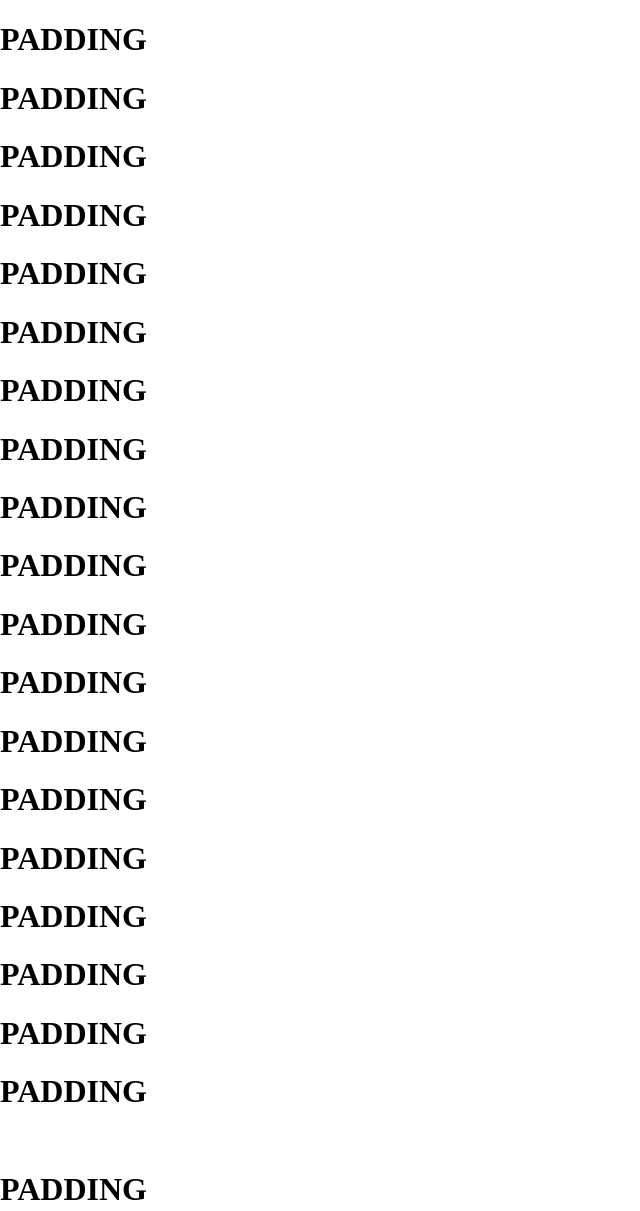
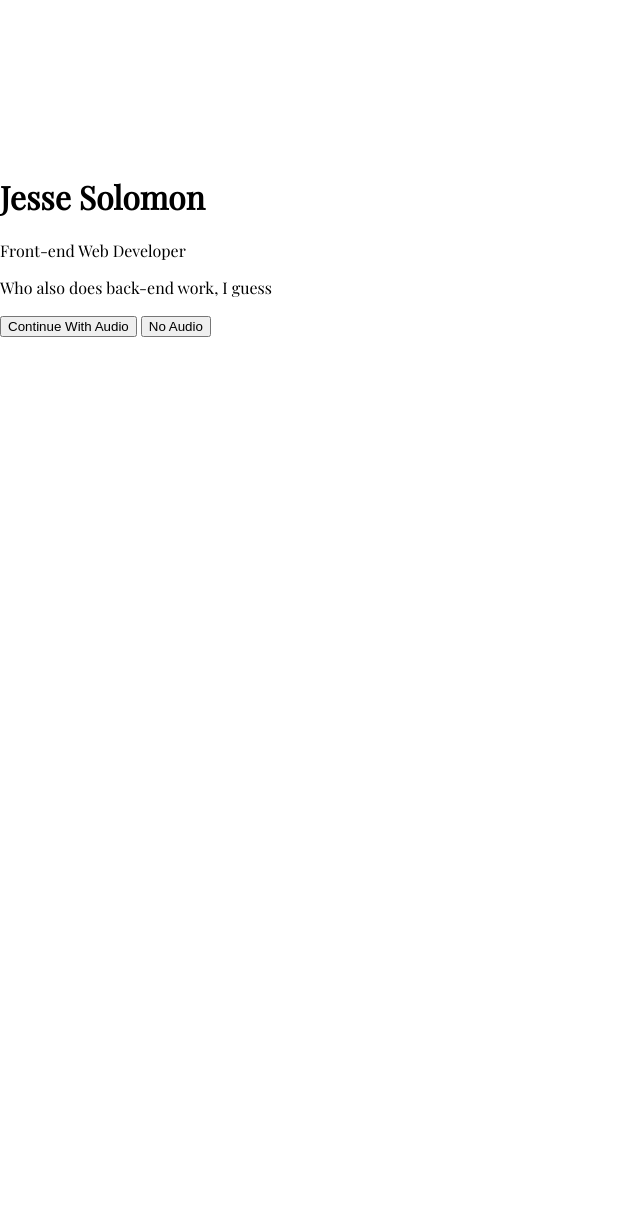
Before and after one commit to JesseSolomon/dev.jessesolomon.me, a website: page public/index.html in a window 1280 px wide. Shown: the top 1211 px of the page, without its empty margins (0-640 px from the left). After the commit the page ends 800 px from the top, so only its background shows below. Drawn offline with nearby package versions, Linux system fonts and the light colour scheme.

Commit message:
Update 9 files

```diff
--- a/public/index.html
+++ b/public/index.html
@@ -7,29 +7,22 @@
         <script src="/dist/js/app.js"></script>
     </head>
     <body>
-        <h1>PADDING</h1>
-        <h1>PADDING</h1>
-        <h1>PADDING</h1>
-        <h1>PADDING</h1>
-        <h1>PADDING</h1>
-        <h1>PADDING</h1>
-        <h1>PADDING</h1>
-        <h1>PADDING</h1>
-        <h1>PADDING</h1>
-        <h1>PADDING</h1>
-        <h1>PADDING</h1>
-        <h1>PADDING</h1>
-        <h1>PADDING</h1>
-        <h1>PADDING</h1>
-        <h1>PADDING</h1>
-        <h1>PADDING</h1>
-        <h1>PADDING</h1>
-        <h1>PADDING</h1>
-        <h1>PADDING</h1>
-        <p class="test" scroll-item>test</p>
-        <h1>PADDING</h1>
-        <h1>PADDING</h1>
-        <h1>PADDING</h1>
-        <h1>PADDING</h1>
+        <js-intro>
+            <canvas id="intro--canvas"></canvas>
+            <div class="intro--content">
+                <h1>Jesse Solomon</h1>
+                <p>Front-end Web Developer</p>
+                <p>Who also does back-end work, I guess</p>
+            </div>
+            <div class="intro--controls">
+                <button name="with-audio">Continue With Audio</button>
+                <button name="without-audio">No Audio</button>
+            </div>
+        </js-intro>
+        <js-nwa>
+            <a-scene vr-mode-ui="enabled: false" renderer="physicallyCorrectLights: true; colorManagement: true">
+
+            </a-scene>
+        </js-nwa>
     </body>
 </html>
--- a/scss/index.scss
+++ b/scss/index.scss
@@ -1,10 +1,14 @@
 @use "./mixins/appear.scss";
+
+@import url('https://fonts.googleapis.com/css2?family=Playfair+Display&family=Source+Code+Pro:wght@400;700&display=swap');
+
+:root {
+    // Color palette
+    --palette-sky-blue-crayola: #2DE1FC;
+
+    font-family: "Playfair Display", serif;
+}
 
 body {
     margin: 0;
 }
-
-.test {
-    @include appear.vars();
-    opacity: var(--appear);
-}
--- a/scss/mixins/appear.scss
+++ b/scss/mixins/appear.scss
@@ -8,7 +8,10 @@
     @if ($anchor: "top") {
         --appear: calc(max(min((var(--viewport-height) - (var(--top) - var(--scroll))) / #{$offset}, 1), 0));
     }
-    // @if ($anchor: "bottom") {
-
-    // }
+    @if ($anchor: "center") {
+        --appear: calc(max(min((var(--viewport-height) - ((var(--top) + var(--client-height) / 2) - var(--scroll))) / #{$offset}, 1), 0));
+    }
+    @if ($anchor: "bottom") {
+        --appear: calc(max(min((var(--viewport-height) - ((var(--top) + var(--client-height)) - var(--scroll))) / #{$offset}, 1), 0));
+    }
 }
--- /dev/null
+++ b/ts/intro.ts
@@ -0,0 +1,5 @@
+class IntroElement extends HTMLElement {
+
+}
+
+customElements.define("js-intro", IntroElement);
--- /dev/null
+++ b/ts/nwa.ts
@@ -0,0 +1,3 @@
+class NWAElement extends HTMLElement {}
+
+customElements.define("js-nwa", NWAElement);
```
Also changed, not shown: public/dist/css/index.css, public/dist/js/intro.js (added), public/dist/js/nwa.js (added), 1 other file.
